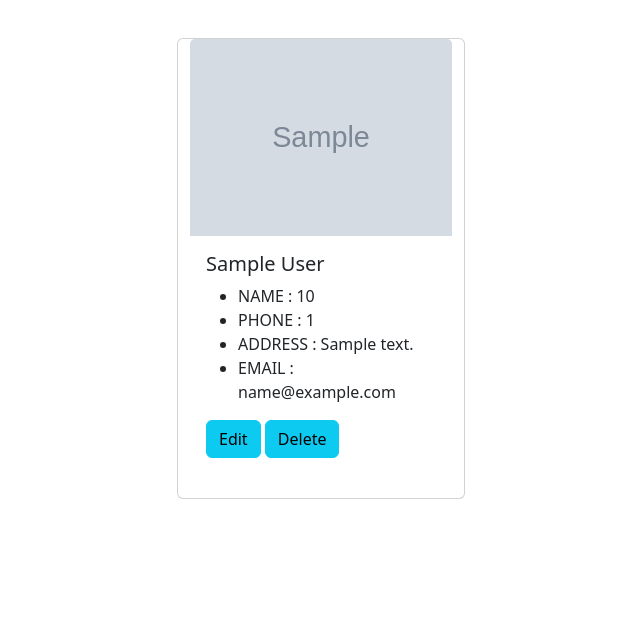
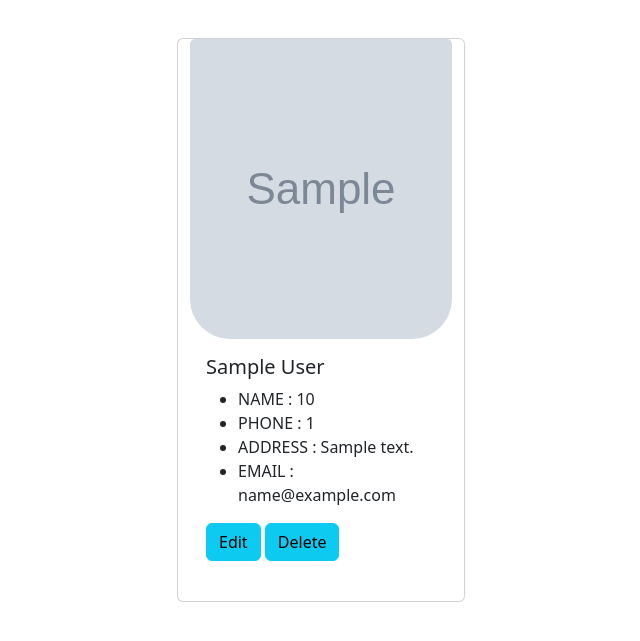
Before and after one commit to Sreenathkk00/crud_project, a Django app: page / in a window 1280 px wide. Shown: the part 58-699 px from the top of the page, without its empty margins (319-959 px from the left). Run offline with Django 4.2, Linux system fonts and the light colour scheme; tables that the repository leaves empty hold one stand-in row (values such as "Sample post"); grey boxes marked "Sample" are stand-in pictures.

Commit message:
image input style updated

```diff
--- a/details_app/forms.py
+++ b/details_app/forms.py
@@ -14,3 +14,5 @@ class DetailForm(forms.ModelForm):
     address = forms.CharField(widget=forms.TextInput(attrs={'class':'form-control'}))
     gmail = forms.EmailField(widget=forms.EmailInput(attrs={'class':'form-control'}))
     phone = forms.CharField(widget=forms.NumberInput(attrs={'class':'form-control'}))
+
+    images = forms.ImageField(widget=forms.ClearableFileInput(attrs={'class':'form-control'}))
--- a/details_app/templates/index.html
+++ b/details_app/templates/index.html
@@ -1,6 +1,14 @@
 <!doctype html>
 {% load static%}
 <html lang="en">
+  <style>
+    .card-img-top {
+
+      width: 100%;
+      height: 300px;
+      border-radius: 40px ;
+  }
+  </style>
 
   <head>
     <meta charset="utf-8">
@@ -64,7 +72,7 @@
 
             {% for item in Details_List %}
             <div class="card col-sm-6 " style="width: 18rem; ">
-              <img src="{{ item.images.url }}" class="card-img-top" alt="...">
+              <img src="{{ item.images.url }}" class="card-img-top" alt="..." >
               <div class="card-body mb-4">
                 <h5 class="card-title">{{ item.first_name}} {{ item.last_name}}</h5>
                 <ul>
```
Also changed, not shown: images/images/20944201.png (added), images/images/PXL_20221103_153952638.PORTRjAIT_4.jpg (added), images/images/icons8-github-64.png (added).
